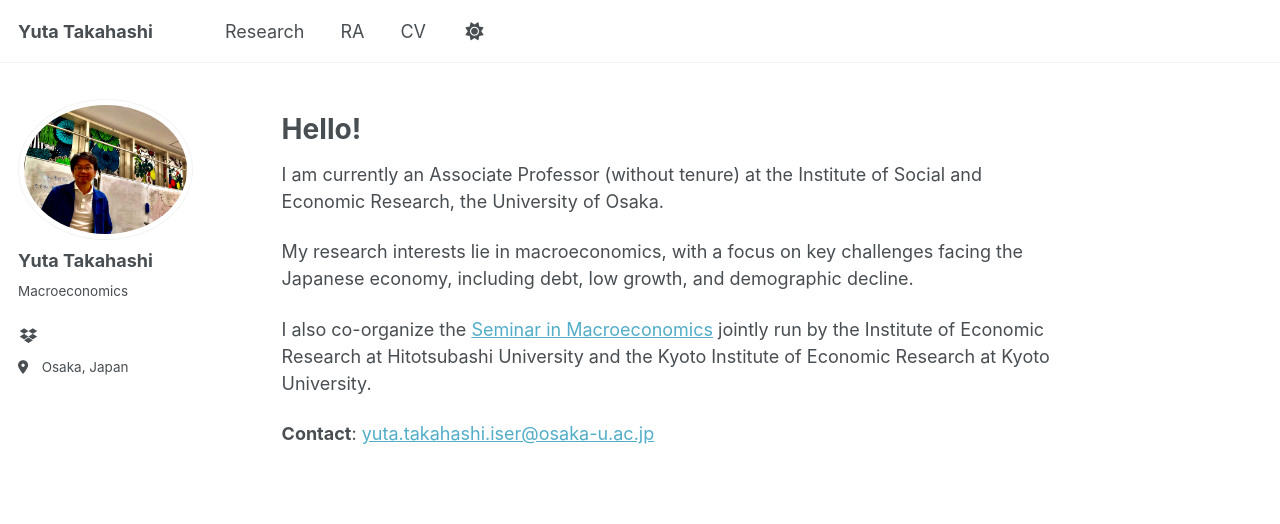
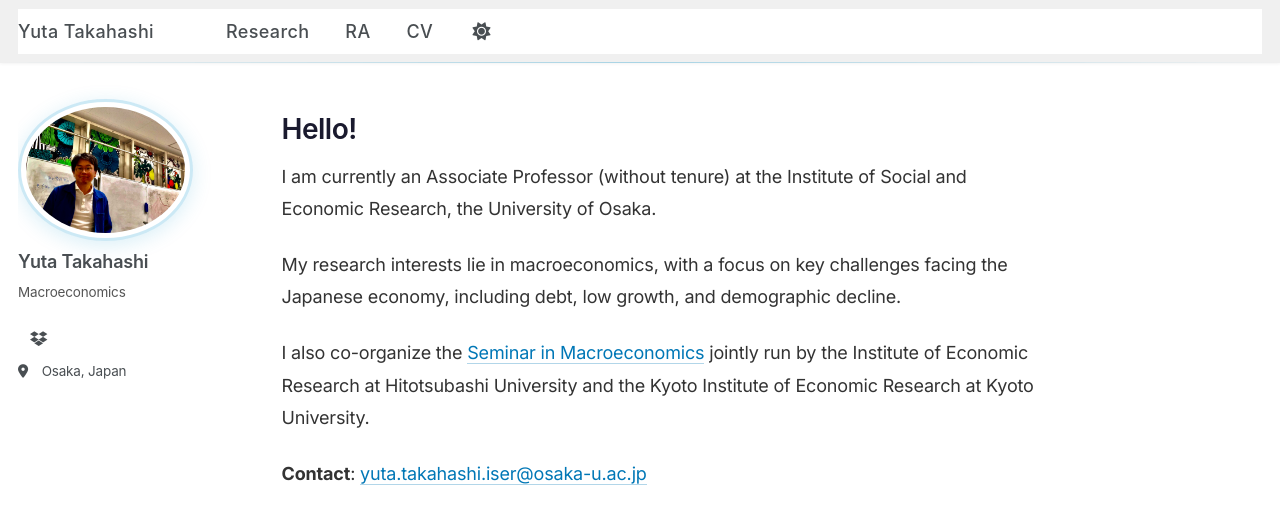
Before and after one commit to yuta-takahashi-1211/yuta-takahashi-1211.github.io, a Jekyll site: the page built from index.md, in a window 1280 px wide. Shown: the top 524 px of the page. Built offline with Jekyll 4.4.1, drawn with Linux system fonts in a browser that asks for light colours.

Commit message:
Add stylish custom CSS enhancements
- Modern Inter font from Google Fonts
- Navigation hover animations with gradient underline
- Site title gradient effect
- Author avatar hover effects with subtle shadows
- Sidebar link hover animations
- Page content improvements (h2 gradient underline, better typography)
- Button enhancements with hover lift effect
- Archive item hover effects
- Smooth scrolling and page load animations
- Better text selection colors
- Improved accessibility focus states

```diff
--- a/assets/css/main.scss
+++ b/assets/css/main.scss
@@ -49,3 +49,242 @@ footer.page__footer,  /* Minimal Mistakes 系 */
 footer {
   display: none !important;
 }
+
+/* ==========================================================================
+   CUSTOM STYLISH ENHANCEMENTS
+   ========================================================================== */
+
+/* Import Google Fonts - Inter for modern look */
+@import url('https://fonts.googleapis.com/css2?family=Inter:wght@300;400;500;600;700&display=swap');
+
+/* Global typography enhancement */
+body {
+  font-family: 'Inter', -apple-system, BlinkMacSystemFont, 'Segoe UI', Roboto, sans-serif;
+  -webkit-font-smoothing: antialiased;
+  -moz-osx-font-smoothing: grayscale;
+  letter-spacing: -0.01em;
+}
+
+/* Masthead / Navigation improvements */
+.masthead {
+  backdrop-filter: blur(10px);
+  -webkit-backdrop-filter: blur(10px);
+  background: rgba(238, 238, 238, 0.85) !important;
+  box-shadow: 0 1px 3px rgba(0, 0, 0, 0.05);
+
+  &::after {
+    background: linear-gradient(90deg, transparent, rgba(0, 146, 202, 0.3), transparent) !important;
+  }
+}
+
+.greedy-nav {
+  a {
+    font-weight: 500;
+    letter-spacing: 0.02em;
+    transition: color 0.25s ease;
+  }
+
+  .visible-links {
+    a {
+      position: relative;
+      padding: 0.5rem 0;
+      margin: 0 1rem;
+
+      &::after {
+        content: '';
+        position: absolute;
+        bottom: 0;
+        left: 0;
+        width: 0;
+        height: 2px;
+        background: linear-gradient(90deg, #0092ca, #00b4d8);
+        transition: width 0.3s ease;
+        border-radius: 2px;
+      }
+
+      &:hover::after,
+      &.active::after {
+        width: 100%;
+      }
+
+      &:hover {
+        color: #0092ca !important;
+      }
+    }
+  }
+}
+
+.site-title {
+  font-weight: 700 !important;
+  letter-spacing: -0.02em;
+  background: linear-gradient(135deg, #222831, #0092ca);
+  -webkit-background-clip: text;
+  -webkit-text-fill-color: transparent;
+  background-clip: text;
+}
+
+/* Author/Sidebar enhancements */
+.author__avatar {
+  img {
+    transition: transform 0.4s ease, box-shadow 0.4s ease;
+    box-shadow: 0 4px 20px rgba(0, 146, 202, 0.15);
+    border: 3px solid rgba(0, 146, 202, 0.2) !important;
+
+    &:hover {
+      transform: scale(1.03);
+      box-shadow: 0 8px 30px rgba(0, 146, 202, 0.25);
+    }
+  }
+}
+
+.author__name {
+  font-weight: 600 !important;
+  letter-spacing: -0.01em;
+}
+
+.author__bio {
+  color: #555;
+  font-weight: 400;
+}
+
+.author__urls {
+  a {
+    transition: all 0.25s ease;
+    border-radius: 6px;
+    padding: 6px 10px !important;
+    margin: 2px 0;
+
+    &:hover {
+      background: rgba(0, 146, 202, 0.08);
+      text-decoration: none !important;
+      color: #0092ca !important;
+      transform: translateX(3px);
+    }
+  }
+
+  .icon-only a:hover {
+    transform: scale(1.1);
+  }
+}
+
+/* Page content improvements */
+.page__content {
+  h1, h2, h3, h4, h5, h6 {
+    font-weight: 600;
+    letter-spacing: -0.02em;
+    color: #1a1a2e;
+  }
+
+  h2 {
+    position: relative;
+    padding-bottom: 0.5rem;
+    margin-bottom: 1.5rem;
+
+    &::after {
+      content: '';
+      position: absolute;
+      bottom: 0;
+      left: 0;
+      width: 50px;
+      height: 3px;
+      background: linear-gradient(90deg, #0092ca, #00b4d8);
+      border-radius: 3px;
+    }
+  }
+
+  p {
+    line-height: 1.8;
+    color: #333;
+  }
+
+  a:not(.btn) {
+    color: #0077b6;
+    text-decoration: none;
+    border-bottom: 1px solid rgba(0, 119, 182, 0.3);
+    transition: all 0.25s ease;
+
+    &:hover {
+      color: #0092ca;
+      border-bottom-color: #0092ca;
+    }
+  }
+}
+
+/* Button enhancements */
+.btn {
+  font-weight: 500;
+  letter-spacing: 0.02em;
+  border-radius: 8px;
+  transition: all 0.3s ease;
+  box-shadow: 0 2px 8px rgba(0, 0, 0, 0.1);
+
+  &:hover {
+    transform: translateY(-2px);
+    box-shadow: 0 4px 15px rgba(0, 146, 202, 0.3);
+  }
+
+  &--primary {
+    background: linear-gradient(135deg, #0092ca, #00b4d8);
+    border: none;
+  }
+}
+
+/* Archive/List items enhancement */
+.archive__item {
+  transition: transform 0.3s ease;
+  padding: 1rem;
+  border-radius: 12px;
+
+  &:hover {
+    transform: translateY(-3px);
+    background: rgba(0, 146, 202, 0.03);
+  }
+
+  &-title {
+    font-weight: 600;
+    letter-spacing: -0.01em;
+
+    a {
+      transition: color 0.25s ease;
+
+      &:hover {
+        color: #0092ca !important;
+      }
+    }
+  }
+}
+
+/* Selection color */
+::selection {
+  background: rgba(0, 146, 202, 0.2);
+  color: #1a1a2e;
+}
+
+/* Smooth scrolling */
+html {
+  scroll-behavior: smooth;
+}
+
+/* Focus states for accessibility */
+a:focus,
+button:focus {
+  outline: 2px solid rgba(0, 146, 202, 0.5);
+  outline-offset: 2px;
+}
+
+/* Subtle animation on page load */
+.page__content,
+.sidebar {
+  animation: fadeInUp 0.6s ease-out;
+}
+
+@keyframes fadeInUp {
+  from {
+    opacity: 0;
+    transform: translateY(20px);
+  }
+  to {
+    opacity: 1;
+    transform: translateY(0);
+  }
+}
```
